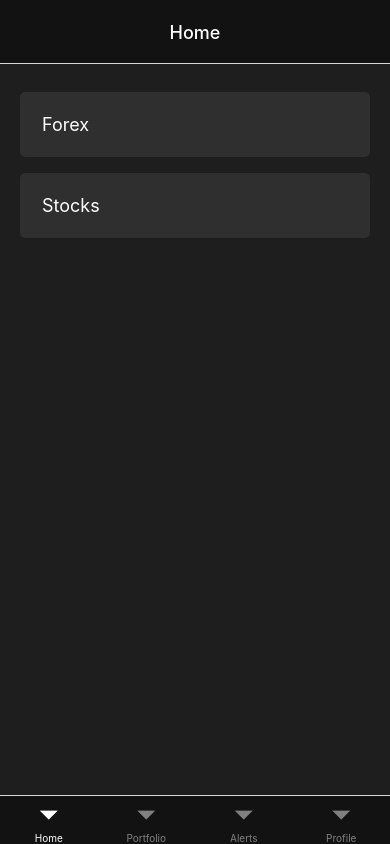
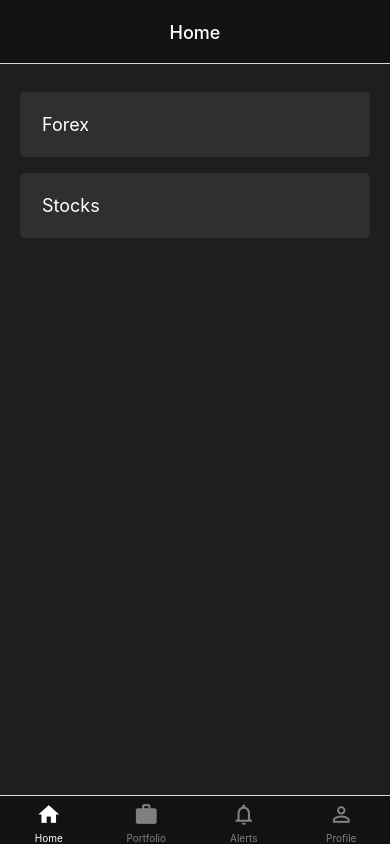
Before and after one commit to N-O-U-R/ForexStocksTracker, a React Native app: screen /Tracker in a window 390 px wide. Built offline with nearby package versions, Linux system fonts and the light colour scheme; no server answers.

Commit message:
added icons to bottom tab navigation

```diff
--- a/src/screens/Tracker.js
+++ b/src/screens/Tracker.js
@@ -1,23 +1,42 @@
 import React from 'react';
-import { NavigationContainer } from '@react-navigation/native';
 import { createBottomTabNavigator } from '@react-navigation/bottom-tabs';
+import { MaterialIcons } from '@expo/vector-icons'; // Import MaterialIcons
+
+// Import your screen components
 import HomeScreen from './HomeScreen';
 import PortfolioScreen from './PortfolioScreen';
 import AlertsScreen from './AlertsScreen';
 import ProfileScreen from './ProfileScreen';
 
 const Tab = createBottomTabNavigator();
+
 export default function Tracker() {
   return (
     <Tab.Navigator
-        screenOptions={{
-          tabBarStyle: { backgroundColor: '#121212',},
+      screenOptions={({ route }) => ({
+        tabBarStyle: { backgroundColor: '#121212' },
         tabBarActiveTintColor: '#ffffff',
         tabBarInactiveTintColor: '#808080',
-          headerStyle: { backgroundColor: '#121212', },
+        headerStyle: { backgroundColor: '#121212' },
         headerTintColor: '#fff',
-          headerTitleAlign: 'center', // Add this line to center the header titles
-        }}
+        headerTitleAlign: 'center',
+        tabBarIcon: ({ focused, color, size }) => {
+          let iconName;
+
+          if (route.name === 'Home') {
+            iconName = 'home'; // 'home' for both focused and unfocused
+          } else if (route.name === 'Portfolio') {
+            iconName = focused ? 'work' : 'work'; // Use appropriate icons
+          } else if (route.name === 'Alerts') {
+            iconName = focused ? 'notifications' : 'notifications-none';
+          } else if (route.name === 'Profile') {
+            iconName = focused ? 'person' : 'person-outline';
+          }
+
+          // You can return any component that you like here!
+          return <MaterialIcons name={iconName} size={size} color={color} />;
+        }
+      })}
     >
       <Tab.Screen name="Home" component={HomeScreen} />
       <Tab.Screen name="Portfolio" component={PortfolioScreen} />
```
Lines whose indentation alone changed are shown as unchanged.
